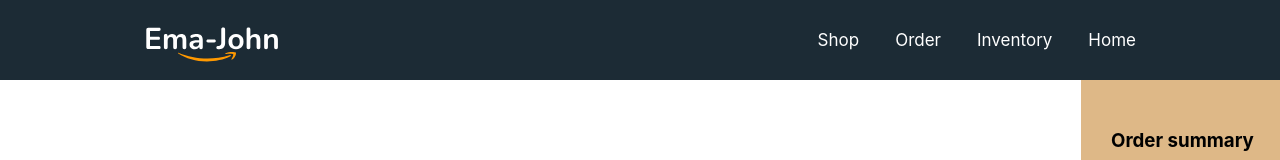
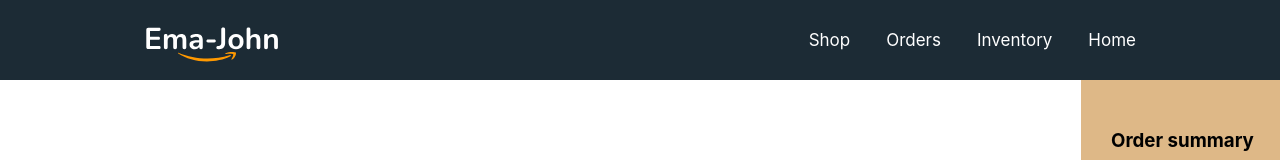
Before and after one commit to Riad15/emajon5, a React (Create React App) app: page / in a window 1280 px wide. Shown: the top 160 px of the page. Built offline with nearby package versions, Linux system fonts and the light colour scheme.

Commit message:
react router install

```diff
--- a/package.json
+++ b/package.json
@@ -8,6 +8,7 @@
     "@testing-library/user-event": "^13.5.0",
     "react": "^17.0.2",
     "react-dom": "^17.0.2",
+    "react-router-dom": "^6.2.2",
     "react-scripts": "5.0.0",
     "web-vitals": "^2.1.4"
   },
--- a/src/App.js
+++ b/src/App.js
@@ -1,3 +1,4 @@
+import { Route, Routes } from 'react-router-dom';
 import './App.css';
 import Menubar from './components/menubar/Menubar';
 import Shop from './components/shop/Shop';
@@ -7,6 +8,10 @@ function App() {
   return (
     <div >
       <Menubar></Menubar>
+      <Routes>
+        <Route path='/' element={<Shop></Shop>} ></Route>
+        <Route path='/home' element={<Shop></Shop>} ></Route>
+      </Routes>
       <Shop></Shop>
     </div>
   );
--- a/src/components/menubar/Menubar.js
+++ b/src/components/menubar/Menubar.js
@@ -7,8 +7,8 @@ const Menubar = () => {
         <nav className='header'>
             <img src={logo} alt="" />
             <div>
-                <a href="/order">Shop</a>
-                <a href="/orders">Order</a>
+                <a href="/shop">Shop</a>
+                <a href="/order">Orders</a>
                 <a href="/inventory">Inventory</a>
                 <a href="/home">Home</a>
             </div>
--- a/src/index.js
+++ b/src/index.js
@@ -3,11 +3,14 @@ import ReactDOM from 'react-dom';
 import './index.css';
 import App from './App';
 import reportWebVitals from './reportWebVitals';
+import { BrowserRouter } from 'react-router-dom';
 
 ReactDOM.render(
-  <React.StrictMode>
-    <App />
-  </React.StrictMode>,
+  <BrowserRouter>
+    <React.StrictMode>
+      <App />
+    </React.StrictMode>
+  </BrowserRouter>,
   document.getElementById('root')
 );
 
```
Also changed, not shown: src/components/Orders/Orders.js (added, +11 -0 lines), src/components/Orders/Orders.css (added), 1 other file (tests, documents, lock files or other folders).
